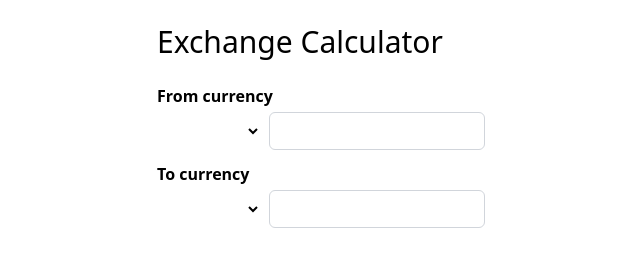
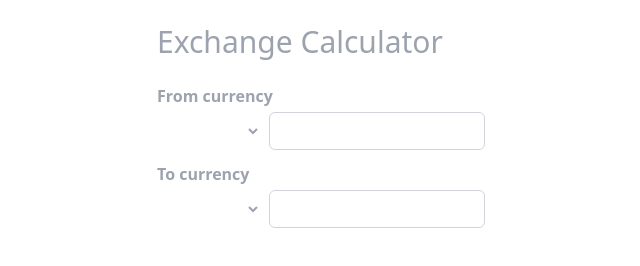
Before and after one commit to alexvirtech/braude_exch_calculator, a plain HTML site: page index.html in a window 1280 px wide. Shown: the whole page, without its empty margins (319-959 px from the left). Drawn offline with nearby package versions, Linux system fonts and the light colour scheme; no server answers.

Commit message:
Sun 09-03-23

```diff
--- a/index.html
+++ b/index.html
@@ -20,7 +20,7 @@
 </head>
 
 <body class="pb-6">
-    <div class="max-w-[360px] mx-auto px-4 dark:text-white text-black">
+    <div class="max-w-[360px] mx-auto px-4 dark:text-white text-gray-400">
         <div class="text-3xl py-6">Exchange Calculator</div>
             <div>
                 <div><b>From currency</b></div>
```
